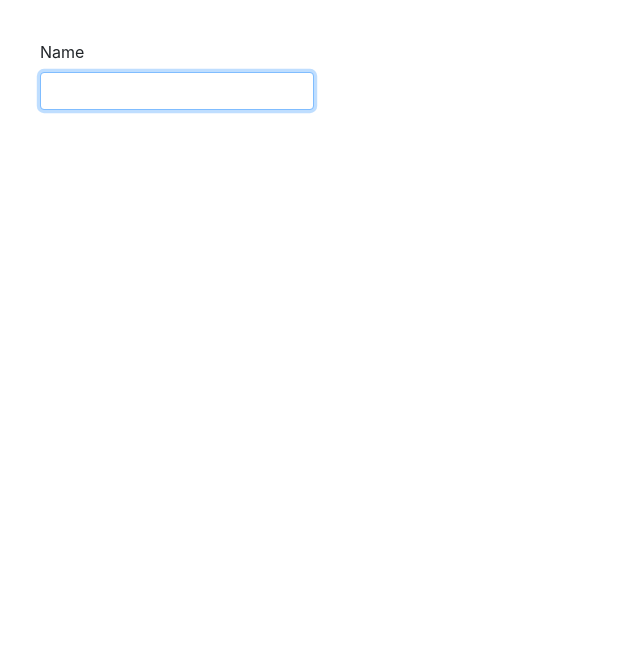
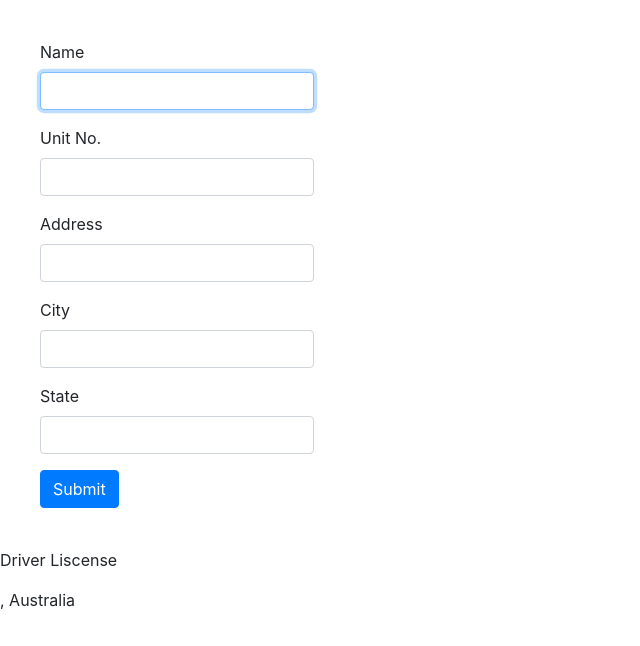
Before and after one commit to punyagit/react-project, a React (Create React App) app: page / in a window 1280 px wide. Shown: the top 646 px of the page, without its empty margins (0-640 px from the left). Built offline with nearby package versions, Linux system fonts and the light colour scheme.

Commit message:
form to input details

```diff
--- a/src/component/cretaeId/createId.jsx
+++ b/src/component/cretaeId/createId.jsx
@@ -1,10 +1,11 @@
 import React, { Component } from 'react';
-import { Form, Button } from 'react-bootstrap'
-//import * as ReactBootstrap from 'react-bootstrap'
+import DetailForm from './form'
+import ShowId from './showId'
 import '../../styles/createId.css'
 class CreateId extends Component {
+
     state = {
-        details: {
+        detail: {
             cardNo: "",
             liscenseNo: "",
             name: "",
@@ -15,19 +16,28 @@ class CreateId extends Component {
             dateOfBirth: "",
             expiryDate: "",
         }
+
     }
+
+    handleChange = e => {
+        const detail = { ...this.state.detail }
+        detail[e.currentTarget.name] = e.currentTarget.value
+        this.setState({ detail })
+
+    }
+
+
+
+
+
+
     render() {
+
+
         return (
             <div>
-                <Form>
-
-                    <div className="form-group">
-                        <label htmlFor="name">Name</label>
-                        <input id="name" type="text" className="form-control" autoFocus />
-                    </div>
-
-                </Form>
-
+                <DetailForm value={this.state.detail} onChange={this.handleChange} />
+                <ShowId value={this.state.detail} />
             </div>);
     }
 }
--- /dev/null
+++ b/src/component/cretaeId/form.jsx
@@ -0,0 +1,40 @@
+import React from 'react';
+
+
+const DetailForm = ({ onChange, value }) => {
+    const { name, unitNo, address, city, state } = value
+    return (<div>
+        <form>
+            <div className="form-group">
+                <label htmlFor="name">Name</label>
+                <input id="name" type="text" className="form-control" autoFocus
+                    onChange={onChange} value={name} name="name" />
+            </div>
+            <div className="form-group">
+                <label htmlFor="unitNo">Unit No.</label>
+                <input id="unitNo" type="text" className="form-control"
+                    onChange={onChange} value={unitNo} name="unitNo" />
+            </div>
+            <div className="form-group">
+                <label htmlFor="address">Address</label>
+                <input id="address" type="text" className="form-control"
+                    onChange={onChange} value={address} name="address" />
+            </div>
+            <div className="form-group">
+                <label htmlFor="city">City</label>
+                <input id="city" type="text" className="form-control"
+                    onChange={onChange} value={city} name="city" />
+            </div>
+            <div className="form-group">
+                <label htmlFor="state">State</label>
+                <input id="state" type="text" className="form-control"
+                    onChange={onChange} value={state} name="state" />
+            </div>
+            <button className="btn btn-primary">Submit</button>
+
+        </form>
+
+    </div>);
+}
+
+export default DetailForm;
--- /dev/null
+++ b/src/component/cretaeId/showId.jsx
@@ -0,0 +1,23 @@
+import React from 'react';
+
+
+const ShowId = ({ value }) => {
+    return (
+        <div id="shoe-id">
+            <div className="top">
+                <p> Driver Liscense</p>
+                <p>{value.state}, Australia</p>
+            </div>
+            <div class="main">
+                <div class="left-side">
+                </div>
+                <div calss="right-side">
+                </div>
+
+            </div>
+
+
+        </div>);
+}
+
+export default ShowId;
```
